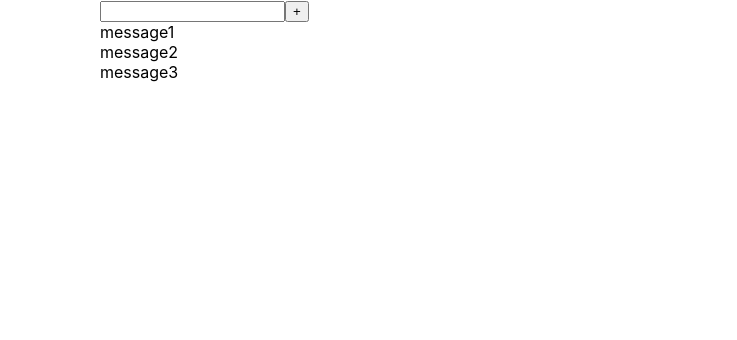
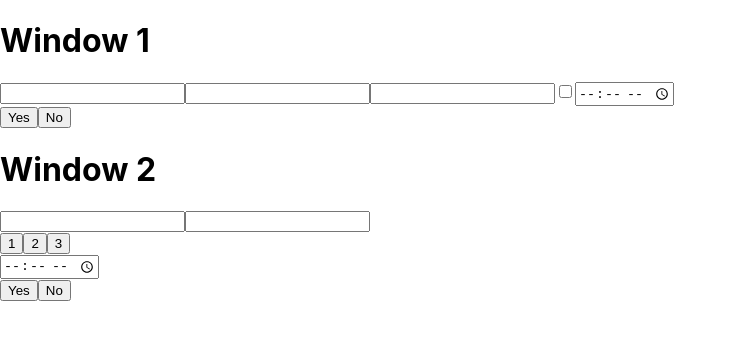
Before and after one commit to maximkuznecovv/JS_Native_Lessons, a React (Create React App) app: page / in a window 1280 px wide. Shown: the top 340 px of the page, without its empty margins (0-737 px from the left). Built offline with nearby package versions, Linux system fonts and the light colour scheme.

Commit message:
lesson-10 - ModalWindow

```diff
--- a/src/index.tsx
+++ b/src/index.tsx
@@ -1,13 +1,12 @@
 import React from 'react';
 import ReactDOM from 'react-dom';
 import './index.css';
-import { App } from './lesson-9 - Input/App';
-// import App from './App';
 import reportWebVitals from './reportWebVitals';
+import { App } from './lesson-10_ModalWindow/App';
 
 ReactDOM.render(
   <React.StrictMode>
-    <App />
+    <App/>
   </React.StrictMode>,
   document.getElementById('root')
 );
--- /dev/null
+++ b/src/lesson-10_ModalWindow/App.tsx
@@ -0,0 +1,23 @@
+import React from "react";
+import {ModalWindow} from "./ModalWindow";
+
+export const App = () => {
+    return (
+        <div>
+            <ModalWindow title={"Window 1"}>
+                <input type="text"/>
+                <input type="checkbox"/>
+                <input type="time"/>
+            </ModalWindow>
+
+            <ModalWindow title={"Window 2"}>
+                <div>
+                    <button>1</button>
+                    <button>2</button>
+                    <button>3</button>
+                </div>
+                <input type="time"/>
+            </ModalWindow>
+        </div>
+    );
+};
--- /dev/null
+++ b/src/lesson-10_ModalWindow/ModalWindow.tsx
@@ -0,0 +1,23 @@
+import React from "react";
+
+type PropsType = {
+    title: string
+}
+
+// export const ModalWindow: React.FC<PropsType> = ({title, children}) => {
+export const ModalWindow: React.FC<PropsType> = (props) => {
+    const {title, children} = props
+
+    return (
+        <div>
+            <h1>{title}</h1>
+            <input type="text"/>
+            <input type="text"/>
+            {children}
+            <div>
+                <button>Yes</button>
+                <button>No</button>
+            </div>
+        </div>
+    );
+};
```
